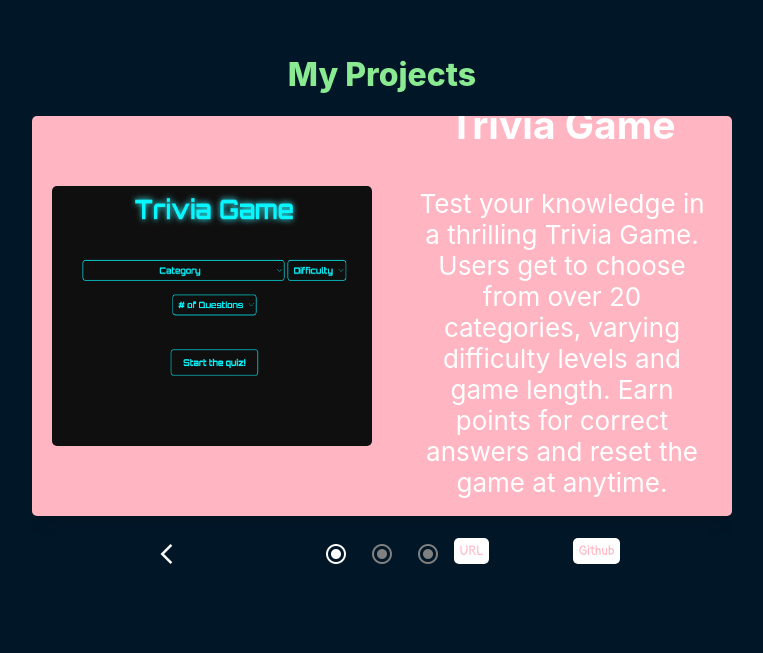
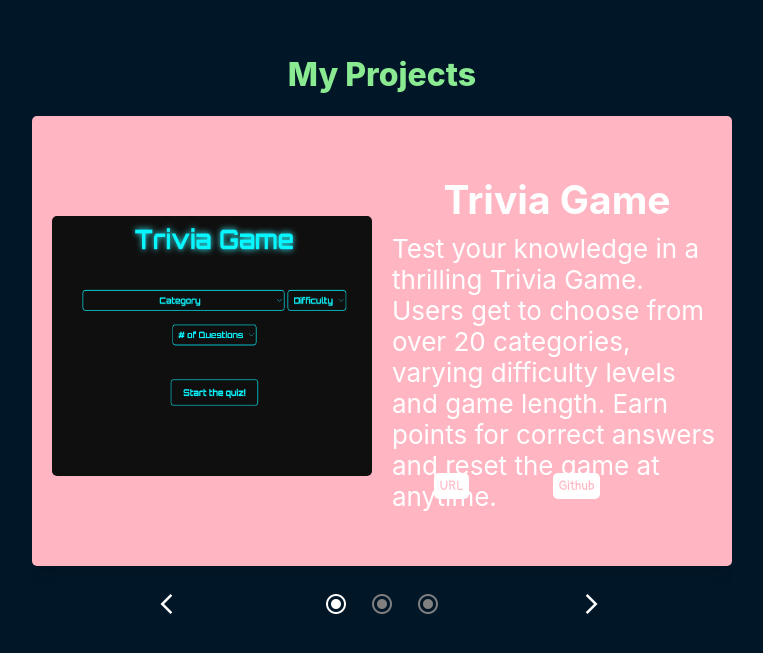
Before and after one commit to anjaliruth/AnjaliMuthusamy, a React (Create React App) app: page / in a window 1280 px wide. Shown: the part 1999-2652 px from the top of the page, without its empty margins (258-1021 px from the left). Built offline with nearby package versions, Linux system fonts and the light colour scheme.

Commit message:
added CurrencyCOnverter

```diff
--- a/src/App.css
+++ b/src/App.css
@@ -88,18 +88,25 @@ html{
 .carousel-item-image {
   width: 320px;
   height: 260px;
-  margin: 0 20px 0 20px;
+  margin: 100px 10px 0 20px;
   border-radius: 5px;
   object-fit:fill;
 
+
 }
 
+.carousel-item-title{
+  /* background-color: #011627; */
+  padding: 0;
+  margin-top: 50px;
+  margin-bottom: 10px;
+}
 .carousel-item {
   display: inline-flex;
-  align-items: center;
+  align-items: start;
   justify-content: center;
-  height: 400px;
-  max-width: 900px;
+  height: 450px;
+  max-width: 700px;
   /* background-color: #3777FF; */
   background-color: #ffb5c2;
   border-radius: 5px;
@@ -109,9 +116,12 @@ html{
 
 .carousel-item-text {
   fint-size: 1.15rem;
-  margin: 40px 0 40px 0;
+  margin: 10px 0 40px 0;
   padding: 0 20px 0 20p;
   white-space: normal;
+  height: 200px;
+  text-align:start;
+  /* background-color: #8aea92; */
 }
 
 .carousel-buttons {
@@ -275,8 +285,9 @@ body {
 }
 .carousel-content{
   text-align: center;
-  width: 300px;
-  margin: 20px;
+  width: 350px;
+  margin: 10px;
+  /* background-color: #011627; */
 }
 
 .carousel-buttons2 > button {
@@ -296,8 +307,9 @@ body {
   width: 250px;
 }
 
-/* .carousel-content{
+/* .carousel{
   background-color: chartreuse;
   margin: 0;
   padding: 0;
-} */
+  width: 700px;
+}  */
--- a/src/components/Carousel/carousel.js
+++ b/src/components/Carousel/carousel.js
@@ -1,7 +1,7 @@
 import { Carouselitem } from "../CarouselItem/carouselitem";
 import image1 from "../../Media/Trivia.png";
 import image2 from "../../Media/TipSplitter2.png";
-import image3 from "../../Media/Trivia.png";
+import image3 from "../../Media/CurrencyConverter.png";
 import React, { useState } from "react";
 
 export default function Carousel() {
@@ -32,8 +32,8 @@ export default function Carousel() {
       pageUrl: "https://anjaliruth.github.io/TipSplitter/"
     },
     {
-      title: "Trivia Game",
-      description: "Test your knowledge in a thrilling Trivia Game. Users get to choose from over 20 categories, varying difficulty levels and game length. Earn points for correct answers and reset the game at anytime.",
+      title: "Currency Converter",
+      description: "Input your base currency and amount, and instantly obtain the converted value in your desired target currency. It's quick, accurate, and convenient for all your currency conversion needs.",
       image: image3,
       githubUrl:"https://github.com/anjaliruth/TRIVIA/blob/main/README.md",
       pageUrl: "https://anjaliruth.github.io/TRIVIA/"
```
Also changed, not shown: src/Media/CurrencyConverter.png (added).
